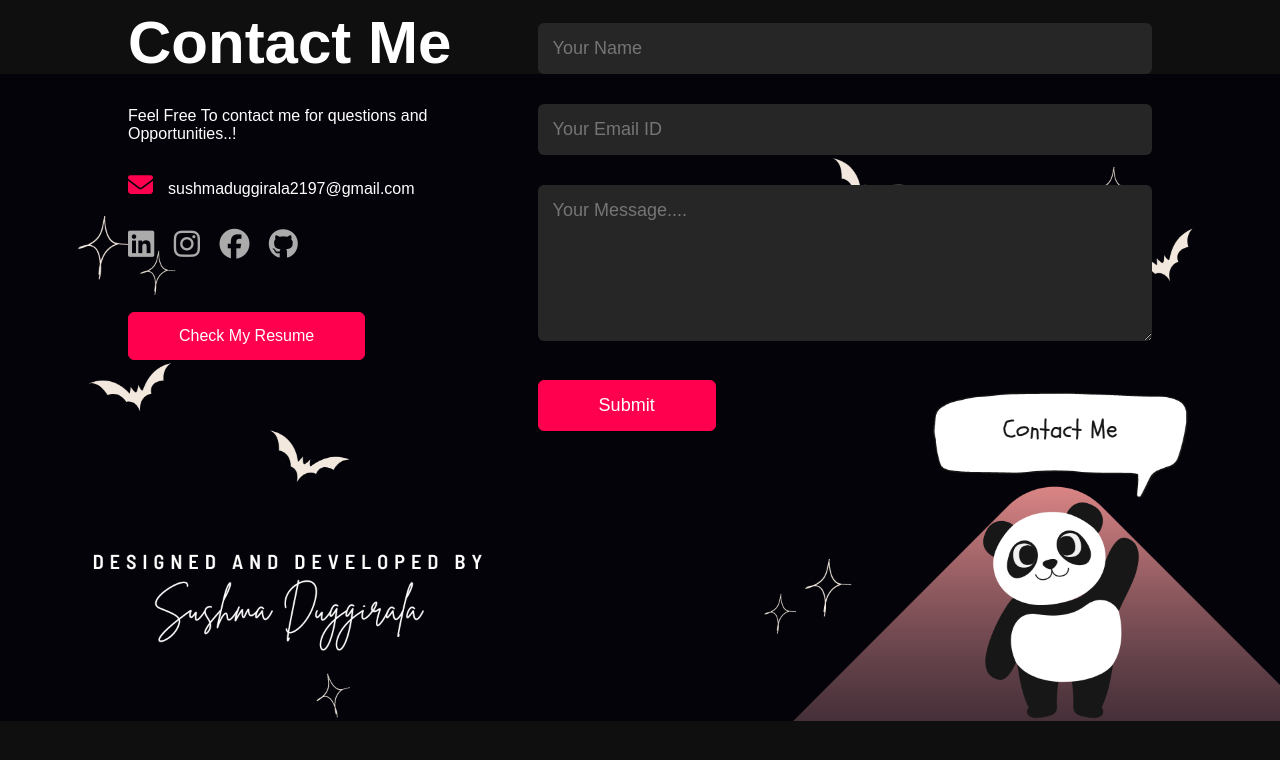
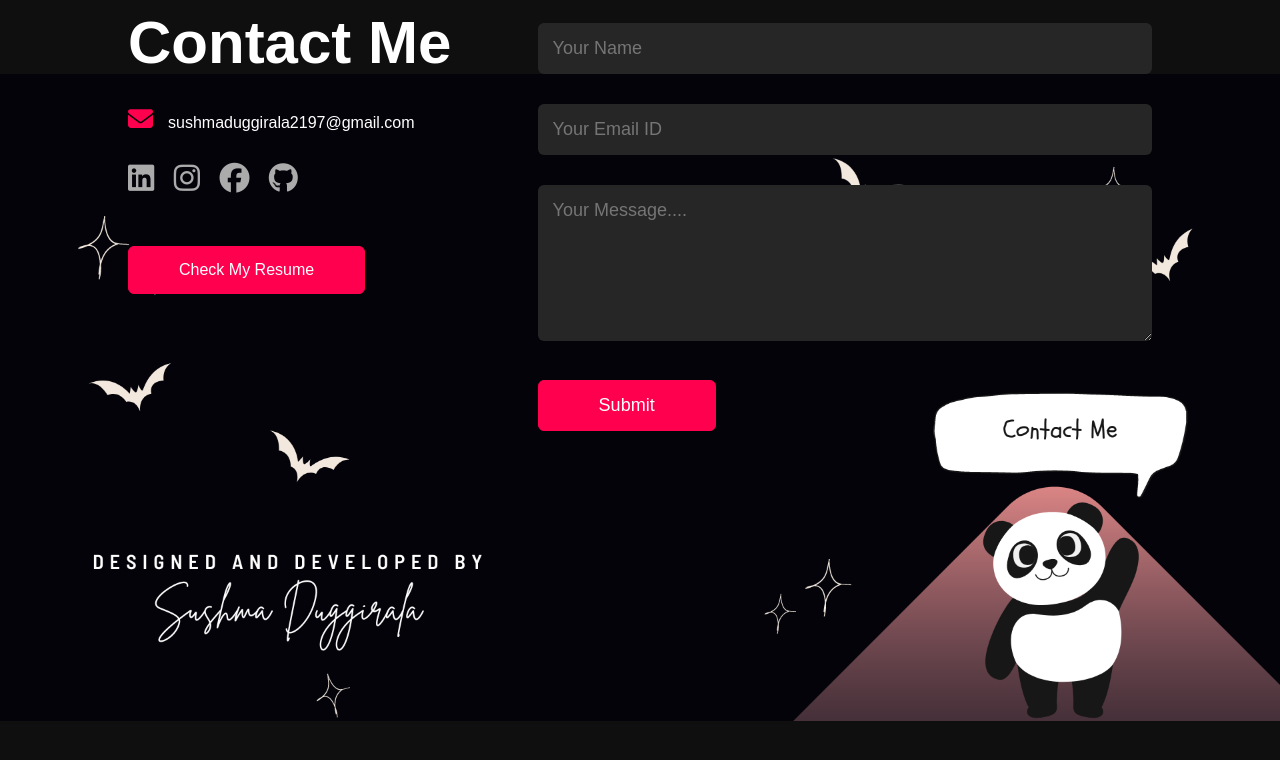
Before and after one commit to sushmaduggirala/sushmaduggirala.github.io, a plain HTML site: page my/index.html in a window 1280 px wide. Shown: the part 2811-3571 px from the top of the page. Drawn offline with Linux system fonts and the light colour scheme.

Commit message:
Update index.html

```diff
--- a/my/index.html
+++ b/my/index.html
@@ -215,7 +215,6 @@
         <div class="row">
           <div class="contact-left">
             <h1 class="Subtitle-1">Contact Me</h1>
-            <p>Feel Free To contact me for questions and Opportunities..!</p>
             <p><i class="fa-solid fa-envelope"></i>sushmaduggirala2197@gmail.com</p>
             <div class="social-icons">
               <a
```
